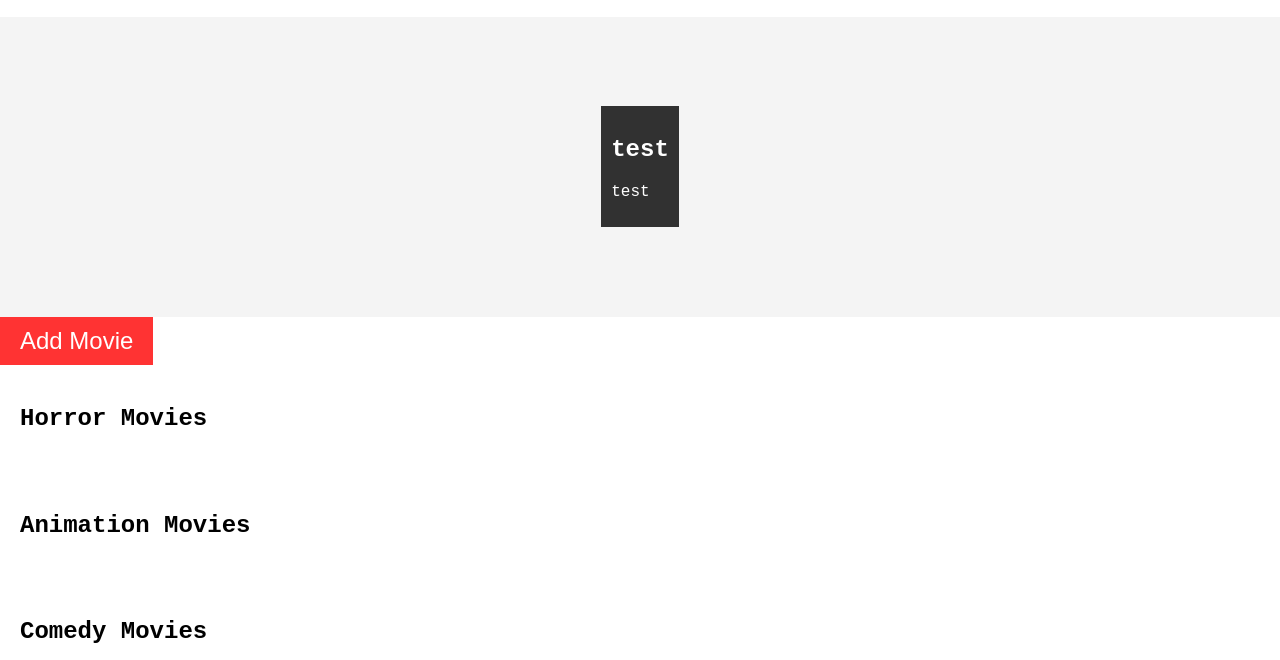
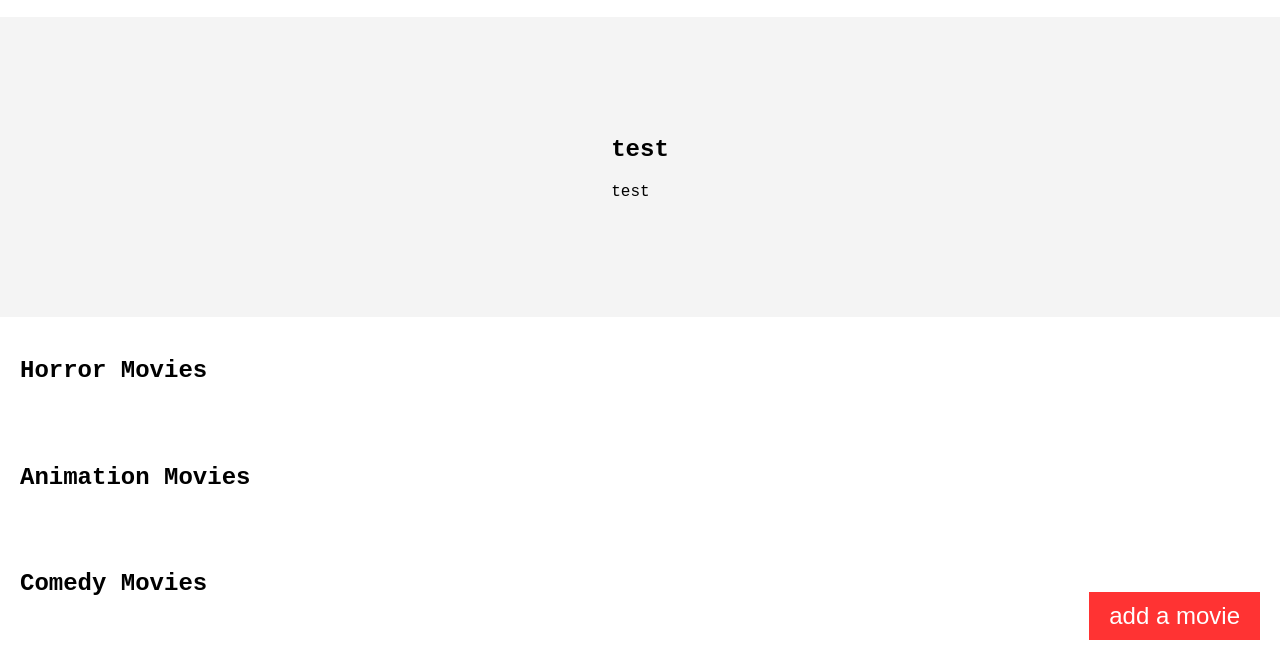
Before and after one commit to zhus-on-first/phase-1-movie-list-jj-version, a plain HTML site: page index.html in a window 1280 px wide. Shown: the part 140-800 px from the top of the page. Drawn offline with Linux system fonts and the light colour scheme; no server answers.

Commit message:
add movie button positioning

```diff
--- a/index.html
+++ b/index.html
@@ -20,14 +20,14 @@
     <!-- Featured Movie -->
     <section id="featuredMovie">
       <img src="" alt="" id="featuredPoster" />
-      <div class="featuredOverlay">
+      <div class="featuredInfo">
         <h2 id="featuredMovieName">test</h2>
         <p id="featuredRating">test</p>
       </div>
     </section>
 
     <!-- Add Movie Form -->
-    <button id="addMovieBtn">Add Movie</button>
+    <button id="addMovieBtn">add a movie</button>
     <div class="hidden" id="movieForm">
       <div class="form-field">
         <input type="text" id="posterInput" placeholder="Movie Poster URL" />
--- a/styles.css
+++ b/styles.css
@@ -25,7 +25,7 @@ header {
     overflow: hidden;
 }
 
-.featuredOverlay {
+.featuredMovieInfo {
     background-color: #000000cc;
     color: white;
     padding: 10px;
@@ -41,6 +41,9 @@ button#addMovieBtn {
     border: none;
     padding: 10px 20px;
     cursor: pointer;
+    position: fixed;
+    bottom: 20px;
+    right: 20px
 }
 
 button#addMovieBtn:hover {
```
